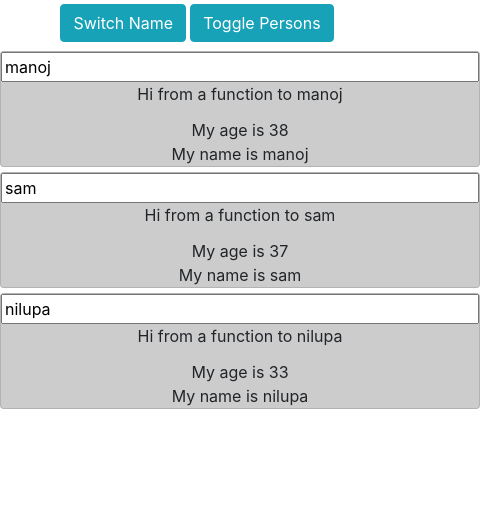
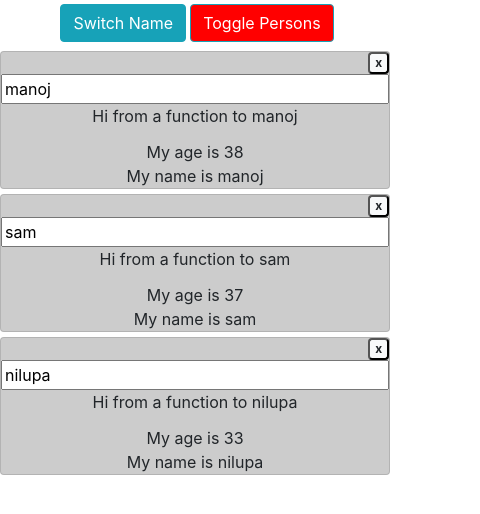
Before and after one commit to jon9m/ReactUdemy, a React (Create React App) app: page / in a window 390 px wide. Shown: the top 514 px of the page, 480 px wide, since content can reach past the window. Built offline with nearby package versions, Linux system fonts and the light colour scheme.

Commit message:
Radium and StyleRoot for css psudo classes and media queries

```diff
--- a/package.json
+++ b/package.json
@@ -4,6 +4,7 @@
   "private": true,
   "dependencies": {
     "bootstrap": "^4.1.1",
+    "radium": "^0.24.0",
     "react": "^16.4.1",
     "react-dom": "^16.4.1",
     "react-scripts": "1.1.4"
--- a/src/App.js
+++ b/src/App.js
@@ -1,10 +1,12 @@
 import React, { Component } from 'react';
-import logo from './logo.svg';
 import './App.css';
 import Person from './Person/Person';
 //Person must start with a capital letter
 
+import Radium, { StyleRoot } from 'radium';
+
 class App extends Component {
+
   state = {
     persons: [
       { uniqueid: '1', name: 'manoj', age: 38 },
@@ -35,8 +37,10 @@ class App extends Component {
   }
 
   nameChangehandler = (event, id) => {
-    const currPersonIndex = this.state.persons.findIndex((person) => {
-      if (person.uniqueid == id) {
+    const persons = [...this.state.persons];  //copy
+
+    const currPersonIndex = persons.findIndex((person) => {
+      if (person.uniqueid === id) {
         return true;
       }
     });
@@ -45,8 +49,6 @@ class App extends Component {
     }
 
     person.name = event.target.value;
-
-    const persons = [...this.state.persons];  //copy
     persons[currPersonIndex] = person;
 
     this.setState({ persons: persons })
@@ -65,6 +67,16 @@ class App extends Component {
   }
 
   render() {
+    let style = {
+      backgroundColor: '#ccc'
+    }
+    let btnstyle = {
+      ':hover': {
+        backgroundColor: 'lightgreen',
+        color: 'pink'
+      }
+    }
+
     let personsDtl = null;
     if (this.state.showPersons) {
       personsDtl = (
@@ -78,16 +90,23 @@ class App extends Component {
           })}
         </div>
       )
+      style.backgroundColor = '#F00';
+      btnstyle[':hover'] = {
+        backgroundColor: 'black',
+        color: 'red'
+      }
     }
 
     return (
-      <div className="App">
-        <button className="btn btn-info m-1" onClick={this.changeNamehandler}>Switch Name</button>
-        <button className="btn btn-info" onClick={this.togglePersons}>Toggle Persons</button>
-        {personsDtl}
-      </div>
+      <StyleRoot>
+        <div className="App">
+          <button key="btn1" className="btn btn-info m-1" onClick={this.changeNamehandler} style={btnstyle}>Switch Name</button>
+          <button key="btn2" className="btn btn-info" onClick={this.togglePersons} style={[style, btnstyle]}>Toggle Persons</button>
+          {personsDtl}
+        </div>
+      </StyleRoot>
     );
   }
 }
 
-export default App;
+export default Radium(App);
--- a/src/Person/Person.js
+++ b/src/Person/Person.js
@@ -1,13 +1,29 @@
 import React from 'react';
+import Radium from 'radium';
+
 const person = (props) => {
     let style = {
-        width: '30rem',
         margin: '5px auto',
         backgroundColor: '#ccc'
     }
+    let btnStyle = {
+        float: 'right',
+        ':hover': {
+            backgroundColor: 'red',
+            color: 'black'
+        }
+    }
+    const mediaQuery = {
+        '@media(min-width:800px)': {
+            width: '750px'
+        }
+    }
 
     return (
-        <div onClick={props.click} className="card" style={style}>
+        <div className="card" style={[style, mediaQuery]}>
+            <div>
+                <button className="badge badge-light" onClick={props.click} style={btnStyle}>x</button>
+            </div>
             <input type="text" onChange={props.onNameChange} defaultValue={props.name} />
             {
                 props.name ?
@@ -25,4 +41,4 @@ const person = (props) => {
     );
 }
 
-export default person;
+export default Radium(person);
```
Also changed, not shown: 1 other file (tests, documents, lock files or other folders).
